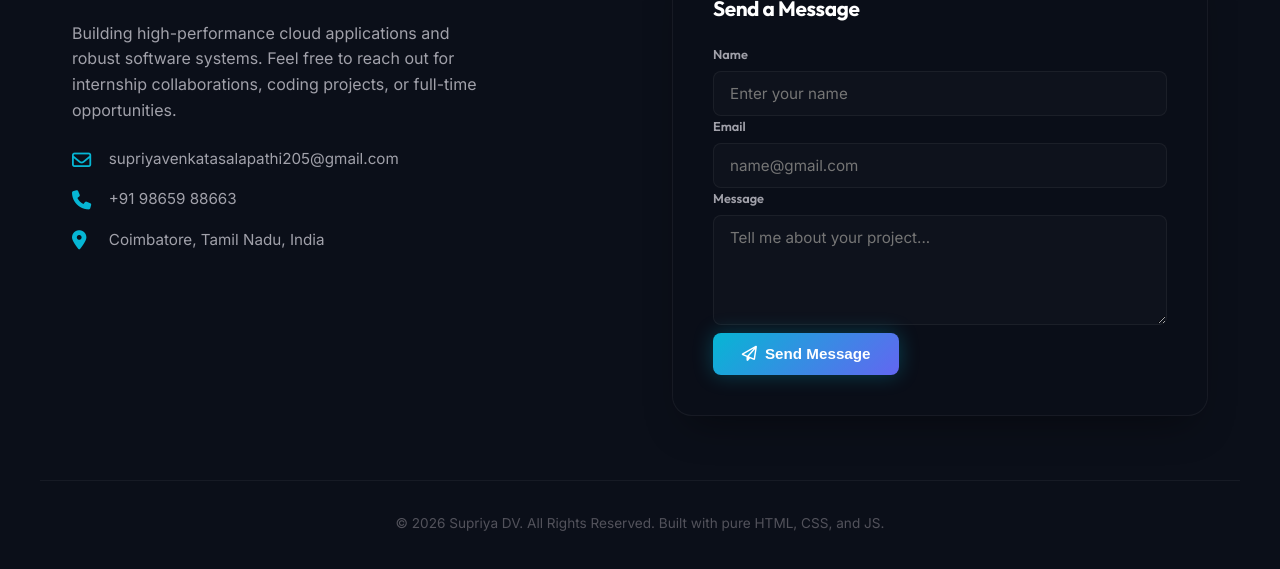
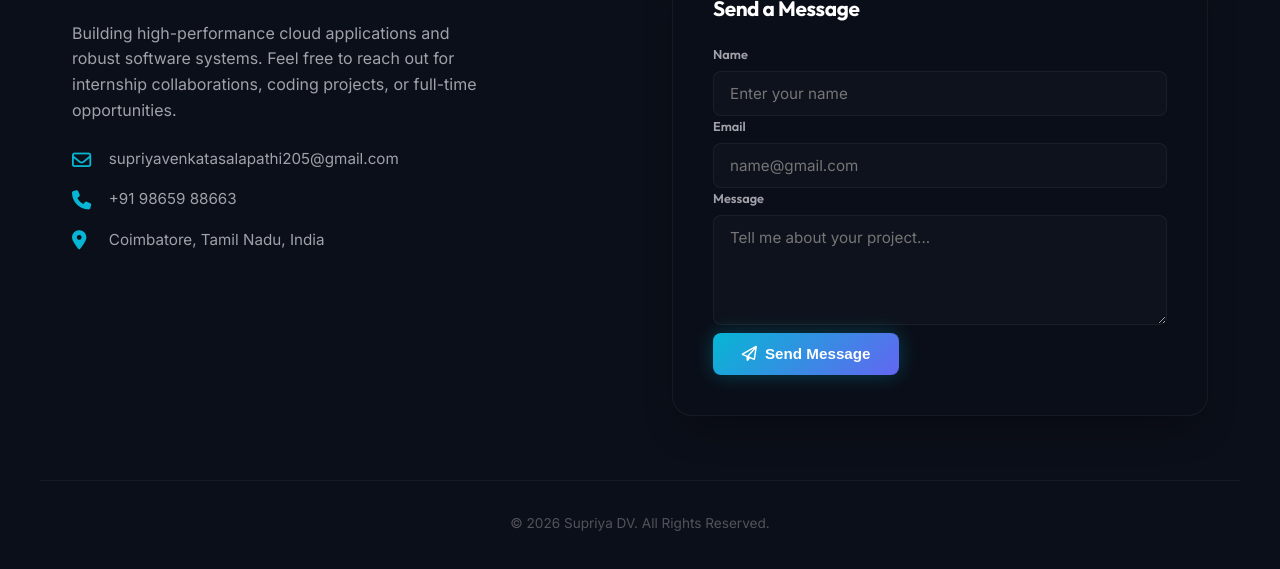
Before and after one commit to Supriya0405/Portfolio_Supriya, a website: page index.html in a window 1280 px wide. Shown: the part 5681-6250 px from the top of the page. Drawn offline with Linux system fonts and the light colour scheme.

Commit message:
Updated portfolio

```diff
--- a/index.html
+++ b/index.html
@@ -521,7 +521,7 @@
     </div>
 
     <div class="container footer-bottom">
-      <p>&copy; 2026 Supriya DV. All Rights Reserved. Built with pure HTML, CSS, and JS.</p>
+      <p>&copy; 2026 Supriya DV. All Rights Reserved.</p>
     </div>
   </footer>
 
```
